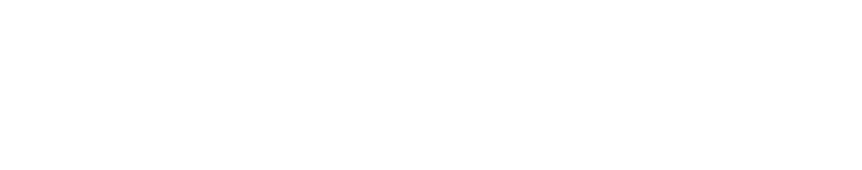
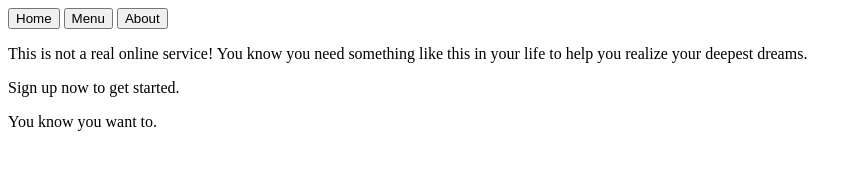
Before and after one commit to wingfam/top-restaurant-page, a website built with webpack: page src/index.html in a window 1280 px wide. Shown: the whole page, without its empty margins (0-862 px from the left). Built offline with nearby package versions, Linux system fonts and the light colour scheme.

Commit message:
added content for index.html

```diff
--- a/src/index.html
+++ b/src/index.html
@@ -6,5 +6,26 @@
         <title>Project Restaurant Page</title>
     </head>
     <body>
+        <header>
+            <nav>
+                <button type="button">Home</button>
+                <button type="button">Menu</button>
+                <button type="button">About</button>
+            </nav>
+        </header>
+        <div id="content">
+            <div class="greeting-headline">
+                <p>
+                    This is not a real online service! You know you need
+                    something like
+                    this in your life to help you realize your deepest dreams.
+                </p>
+                <p>Sign up <span>now</span> to get started.</p>
+                <p>You <span>know</span> you want to.</p>
+            </div>
+            <div class="form-wrapper">
+
+            </div>
+        </div>
     </body>
 </html>
--- a/src/index.js
+++ b/src/index.js
@@ -0,0 +1 @@
+console.log("This is a test console log");
```
